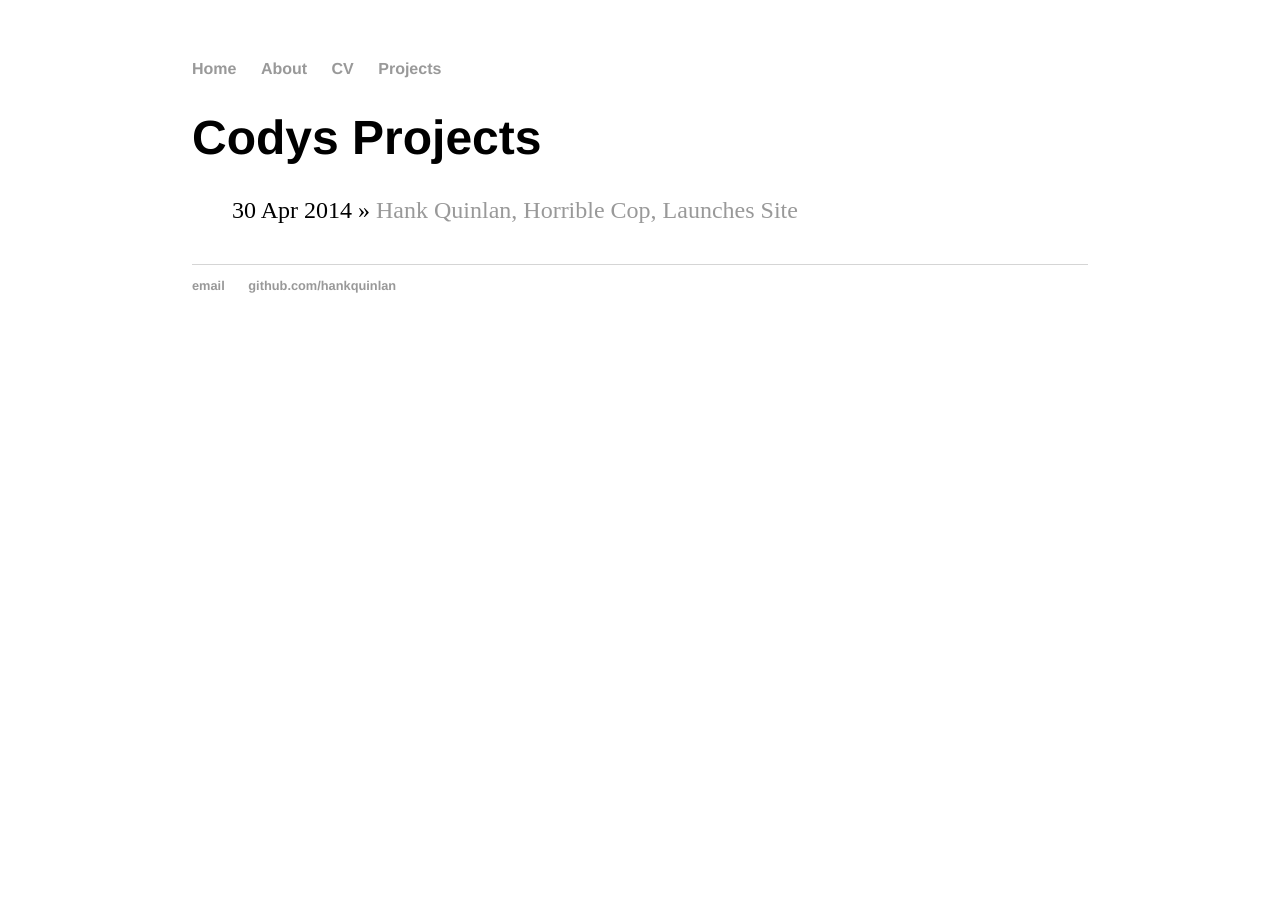
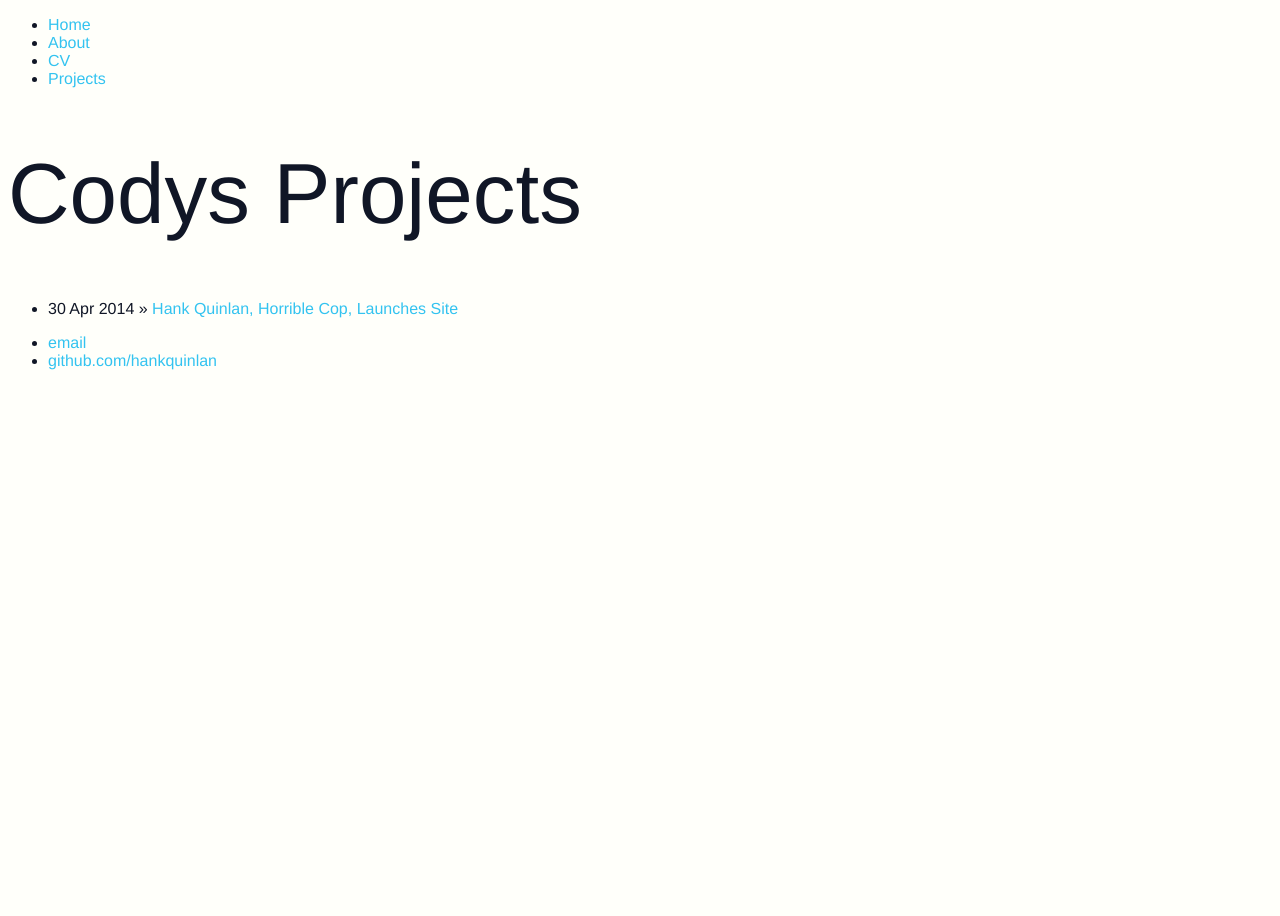
Before and after one commit to CodyWallace245/CodyWallace245.github.io, a Jekyll site: the page built from blog/index.html, in a window 1280 px wide. Built offline with Jekyll 4.4.1, drawn with Linux system fonts in a browser that asks for light colours.

Commit message:
Update main.css

```diff
--- a/css/main.css
+++ b/css/main.css
@@ -1,43 +1,253 @@
+@import url(http://fonts.googleapis.com/css?family=Yantramanav:400,100);
+html {
+	height: 100%;
+}
 body {
-    margin: 60px auto;
-    width: 70%;
+	height: 100%;
+	font-family: "Helvetica Neue", "Yantramanav";
+	color: #101626;
+	background-color: #fffffa;
 }
-nav ul, footer ul {
-    font-family:'Helvetica', 'Arial', 'Sans-Serif';
-    padding: 0px;
-    list-style: none;
-    font-weight: bold;
+#loading-overlay{
+  position:fixed;
+  z-index:99999;
+  top:0;
+  left:0;
+  bottom:0;
+  right:0;
+  transition: 1s 0.4s;
 }
-nav ul li, footer ul li {
-    display: inline;
-    margin-right: 20px;
+#loading-progress{
+  height:2px;
+  background:#33C3F0;
+  position:absolute;
+  width:0;
+  top:0;
+}
+#loading-progstat{
+  display: none
+}
+.pull-left {
+  float: left;
+}
+.pull-right {
+  float: right;
+}
+.center {
+  text-align: center;
+}
+.announcement {
+  text-align: center;
+  color: #fff;
+  background-color: #4967B3;
+}
+.portfolio-link {
+  margin-top: 20px;
+  float: right;
+}
+.portfolio-link a {
+  color: #33C3F0;
+  border: none;
+}
+.kyle-blue {
+	color: #33C3F0;
+}
+.kyle-white {
+	color: #FFFFFA;
+}
+.gone-blue {
+  color: #44b6ff;
+}
+.gray {
+  color: #909090;
+}
+.kyle-gray {
+  color: #B7B9BE;
+}
+.smaller {
+  font-size: .9em
+}
+.shadow {
+  border: 1px solid #E0E3E4;
+/*   -webkit-box-shadow: 3px 3px 10px 1px rgba(0,0,0,0.15);
+-moz-box-shadow: 3px 3px 10px 1px rgba(0,0,0,0.15);
+box-shadow: 3px 3px 10px 1px rgba(0,0,0,0.15);
+ */}
+h1, h2 {
+	font-weight: 100;
+}
+h1 {
+	font-size: 64pt;
+}
+h3 {
+  font-weight: 200;
 }
 a {
-    text-decoration: none;
-    color: #999;
+	text-decoration: none;
+	color: #33C3F0;
 }
 a:hover {
-    text-decoration: underline;
+	color: #1EAEDB;
 }
-h1 {
-    font-size: 3em;
-    font-family:'Helvetica', 'Arial', 'Sans-Serif';
+.hero-container {
+	display: block;
+	position: relative;
+	height: 80%;
 }
-p {
-    font-size: 1.5em;
-    line-height: 1.4em;
-    color: #333;
+.stratifi-container img {
+  border: 1px solid #eee;
 }
-footer {
-    border-top: 1px solid #d5d5d5;
-    font-size: .8em;
+.portfolio-item {
+	width: 100%;
+}
+.cover {
+	display: inline-block;
+	float: left;
+	width: 50px;
+	height: 50px;
+	background-size: cover;
+	background-position: center center;
+	background-repeat: no-repeat;
+	margin: 5px;
+}
+.track {
+	float: left;
+	display: inline-block;
+	text-align: left;
+	padding: 10px 0px 0px 5px;
+	height: 100%;
+  line-height: 21px;
+}
+@media (max-width: 380px) {
+  .track {
+    max-width: 20%;
+    white-space: nowrap;
+  }
+}
+.close {
+	float: right;
+}
+#footer {
+   position:fixed;
+   left:0px;
+   bottom:0px;
+   width:100%;
+   background:#fffffa;
+   border-top: 1px solid #eee;
+}
+#footer a {
+  color: #101626;
+}
+#footer a:hover {
+  color: #5477CF;
+}
+/* IE 6 */
+* html #footer {
+   position:absolute;
+   top:expression((0-(footer.offsetHeight)+(document.documentElement.clientHeight ? document.documentElement.clientHeight : document.body.clientHeight)+(ignoreMe = document.documentElement.scrollTop ? document.documentElement.scrollTop : document.body.scrollTop))+'px');
+}
+.close {
+  background-color: #fffffa;
+  position: relative;
+  display: inline-block;
+  width: 30px;
+  height: 30px;
+  overflow: hidden;
+  margin: 15px 20px;
+}
+.white-bg {
+  background-color: #fffffa;
+}
+.close:hover {
+	cursor: pointer;
+}
+.close:hover::before, .close:hover::after {
+  background: #4967B3;
+
+}
+.close::before, .close::after {
+  content: '';
+  position: absolute;
+  height: 1px;
+  width: 100%;
+  top: 50%;
+  left: 0;
+  margin-top: -1px;
+  background: #CBCDD0;
+}
+.close::before {
+  -webkit-transform: rotate(45deg);
+  -moz-transform: rotate(45deg);
+  -ms-transform: rotate(45deg);
+  -o-transform: rotate(45deg);
+  transform: rotate(45deg);
+}
+.close::after {
+  -webkit-transform: rotate(-45deg);
+  -moz-transform: rotate(-45deg);
+  -ms-transform: rotate(-45deg);
+  -o-transform: rotate(-45deg);
+  transform: rotate(-45deg);
+}
+.close.pointy::Before, .close.pointy::after {
+  width: 200%;
+  left: -50%;
+}
+.sidebar-image {
+  text-align: center;
+}
+.sidebar-image img{
+  width: 100%;
+  max-width: 1260px;
+}
+.animated {
+  -webkit-animation-duration: 1s;
+  animation-duration: 1s;
+  -webkit-animation-fill-mode: both;
+  animation-fill-mode: both;
+}
+@-webkit-keyframes slideInUp {
+  0% {
+    -webkit-transform: translate3d(0, 100%, 0);
+    transform: translate3d(0, 100%, 0);
+    visibility: visible;
+  }
+
+  100% {
+    -webkit-transform: translate3d(0, 0, 0);
+    transform: translate3d(0, 0, 0);
+  }
 }
 
-ul.posts {
-    margin: 20px auto 40px;
-    font-size: 1.5em;
+@keyframes slideInUp {
+  0% {
+    -webkit-transform: translate3d(0, 100%, 0);
+    transform: translate3d(0, 100%, 0);
+    visibility: visible;
+  }
+
+  100% {
+    -webkit-transform: translate3d(0, 0, 0);
+    transform: translate3d(0, 0, 0);
+  }
 }
 
-ul.posts li {
-    list-style: none;
+.slideInUp {
+  -webkit-animation-name: slideInUp;
+  animation-name: slideInUp;
 }
+#footer {
+	-webkit-animation-delay: 3s;
+	-moz-animation-delay: 3s;
+	animation-delay: 3s;
+}
+.space {
+  height: 100px;
+}
+.img-responsive {
+  width: 100%;
+}
+.spacing {
+  padding-top: 15%;
+  padding-bottom: 15%;
+}
```
